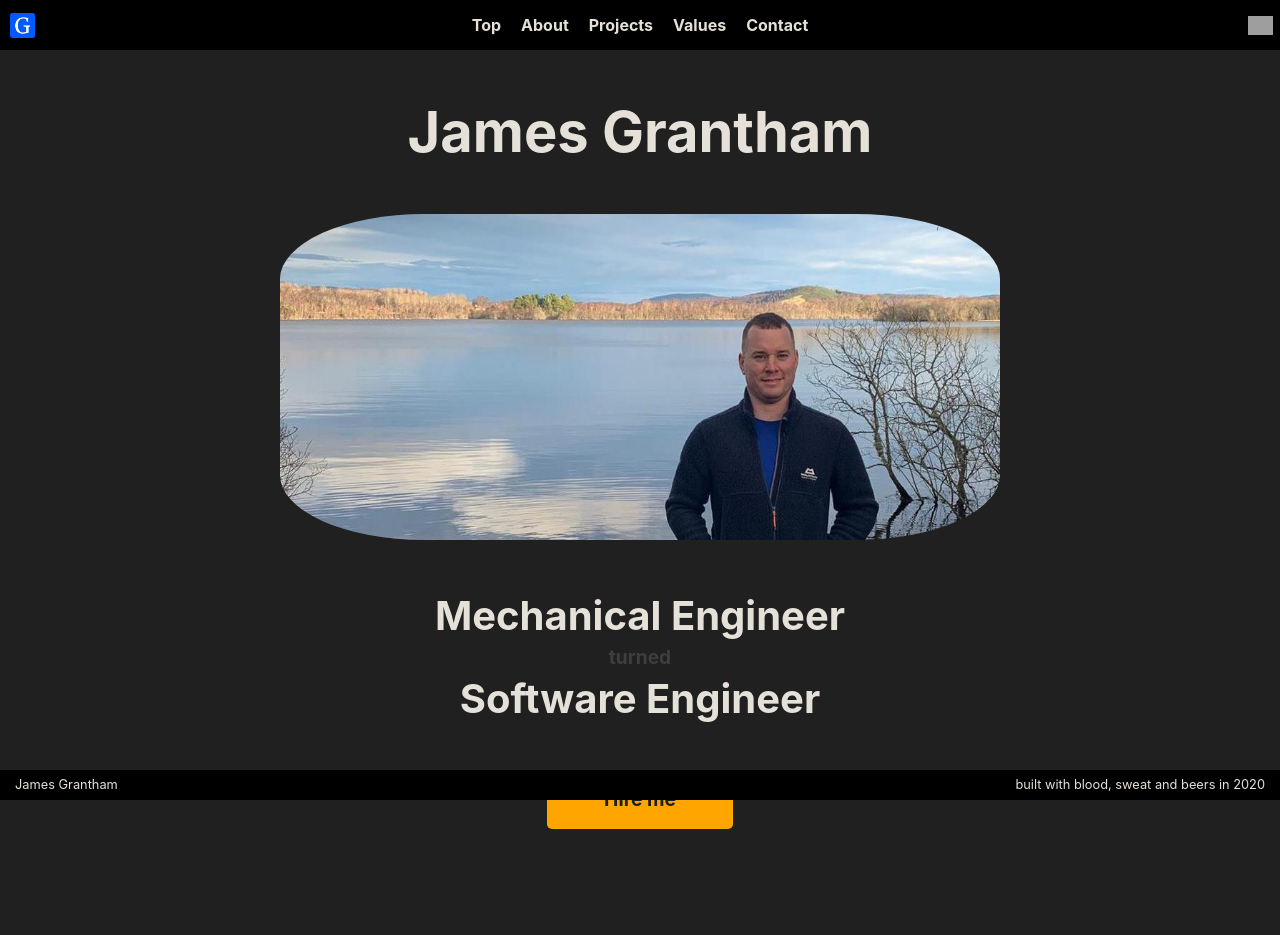
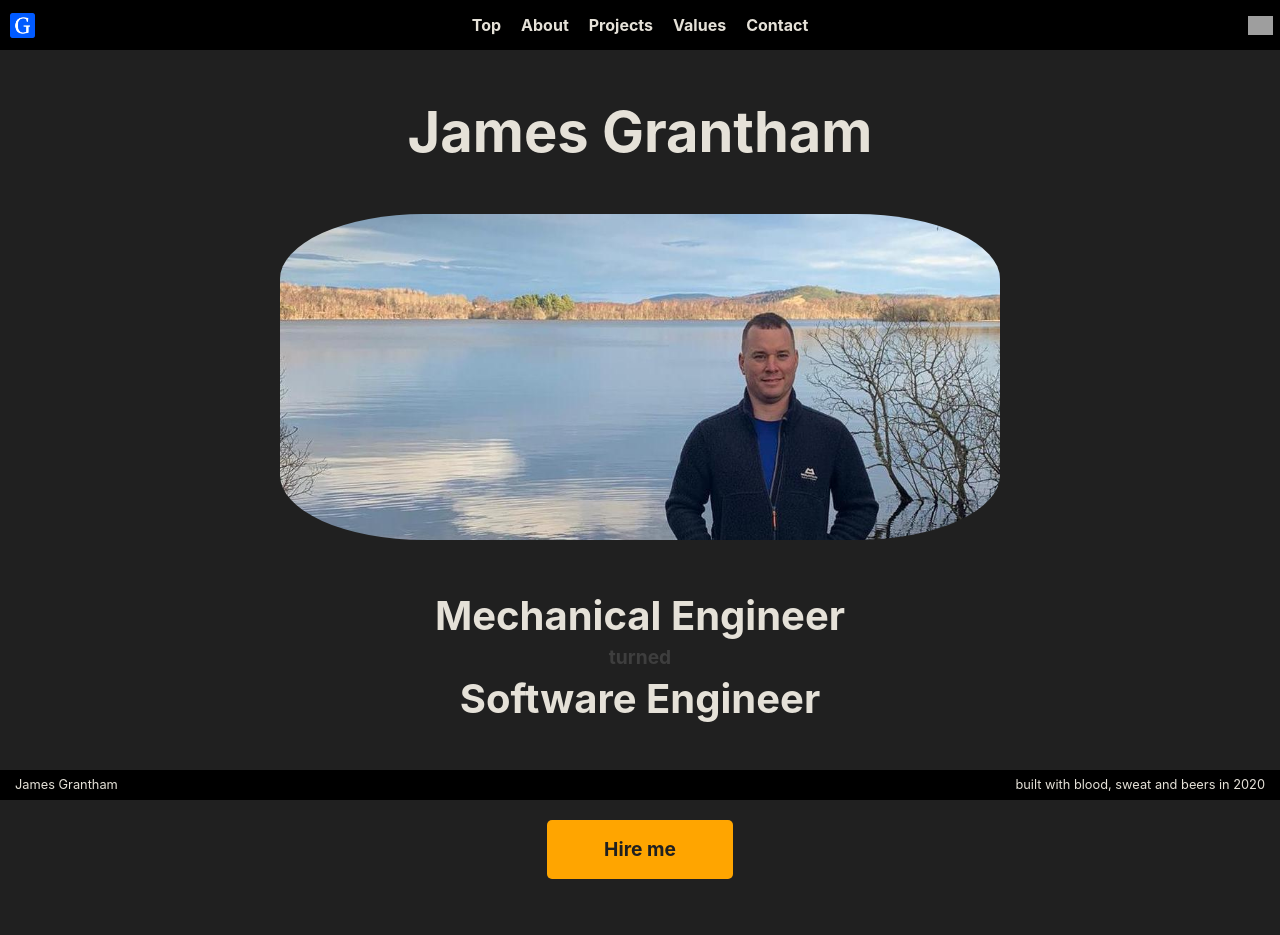
Before and after one commit to jrgrantham/james-grantham, a React (Create React App) app: page / in a window 1280 px wide. Shown: the top 935 px of the page. Built offline with nearby package versions, Linux system fonts and the light colour scheme; grey boxes are pictures that could not be loaded.

Commit message:
refactor captions

```diff
--- a/src/components/landing/Captions.jsx
+++ b/src/components/landing/Captions.jsx
@@ -20,11 +20,12 @@ export default function LandingCaptions(props) {
           <Link
             to="/professional"
             onClick={() => {
-              props.setContent(values)
-              props.setSelected('Values')
+              props.setContent(values);
+              props.setSelected("Values");
             }}
+            className="toggle darkmode"
           >
-            <h5 className="toggle darkmode">{caption.title}</h5>
+            {caption.title}
           </Link>
         </div>
       ))}
--- a/src/components/landing/HireMe.jsx
+++ b/src/components/landing/HireMe.jsx
@@ -9,11 +9,11 @@ import {
   borderRad,
 } from "../../views/styling";
 
-export default function HireMe(props) {
+export default function HireMe() {
   return (
-    <Container id="about">
+    <Container>
       <p
-        className="button"
+        className=""
         onClick={() => {
           window.scrollTo({
             left: 0,
@@ -29,20 +29,14 @@ export default function HireMe(props) {
 }
 
 const Container = styled.div`
-  display: flex;
-  flex-direction: column;
-  justify-content: space-between;
-  align-items: center;
-  width 90%;
 
-  .button {
     color: ${appColourDark};
     font-weight: bold;
     background-color: ${buttonOrange};
     padding: 1rem 3.6rem;
     border-radius: ${borderRad}px;
     transition: all ${transition}s;
-    margin: 0 0 40px 0;
+    margin: 50px 0;
     cursor: pointer;
 
     @media (pointer: fine) {
@@ -51,5 +45,5 @@ const Container = styled.div`
         border-radius: ${borderRad * 3}px
       }
     }
-  }
+
 `;
--- a/src/components/landing/InitialView.jsx
+++ b/src/components/landing/InitialView.jsx
@@ -39,7 +39,7 @@ export default function LandingInitialView() {
   );
 }
 
-let vh = Math.max(window.innerHeight, 630);
+let vh = Math.max(window.innerHeight, 550);
 
 const colours = keyframes`
   0% {
--- a/src/components/landing/captionsStyling.jsx
+++ b/src/components/landing/captionsStyling.jsx
@@ -6,7 +6,6 @@ import {
   landingCaption,
   transition,
   borderRad,
-  fontColourDarkMode,
   landingCaptionDark,
   landingCaptionMaxWidth,
   buttonOrange,
@@ -14,10 +13,18 @@ import {
 
 export const Captions = styled(Container)`
   max-width: ${landingCaptionMaxWidth};
-  align-items: stretch;
   margin-bottom: 60px;
+  // padding: 0 50px;
+
+  .caption {
+    display: flex;
+    width: 100%;
+    margin-bottom: 20px;
+    justify-content: center;
+  }
 
   @media (min-width: ${mediaBreak}) {
+    padding: 50px;
     .left {
       justify-content: flex-start;
     }
@@ -26,38 +33,21 @@ export const Captions = styled(Container)`
     }
   }
 
-  .caption {
-    display: flex;
-  }
-
   a {
-    color: inherit
-    margin: auto;
-    margin-bottom: 20px;
-    width: 85%;
-
-    @media (min-width: ${mediaBreak}) {
-      margin: 0 80px 40px 80px;
-      width: 450px;
-      // min-height: 80px;
-    }
-  }
-
-  h5 {
-    background-color: ${landingCaption};
+    font-weight: bold;
     display: flex;
     justify-content: center;
     align-items: center;
+    width: 90%;
+    min-height: 60px;
+    background-color: ${landingCaption};
     border: 1px solid ${landingCaptionBorder};
     border-radius: ${borderRad}px;
-    // width: 85%;
-    min-height: 70px;
     transition: transform ${transition}s, border ${transition}s, color ${transition}s;
 
     @media (min-width: ${mediaBreak}) {
-      // margin: 0 80px 40px 80px;
       width: 450px;
-      min-height: 80px;
+      min-height: 70px;
     }
 
     @media (pointer: fine) {
@@ -69,8 +59,7 @@ export const Captions = styled(Container)`
     }
   }
 
-  h5.darkmode {
+  a.darkmode {
     background-color: ${landingCaptionDark};
-    // color: ${fontColourDarkMode};
   }
 `;
--- a/src/components/reusable/ContactForm.jsx
+++ b/src/components/reusable/ContactForm.jsx
@@ -7,7 +7,7 @@ import { validationSchema } from "../../helpers/validationSchema";
 // import 'react-toastify/dist/ReactToastify.css';
 import axios from "axios";
 import url from "../../helpers/url";
-import { borderRad, transition, buttonBlue, fontColourDarkMode, appColour, landingCaptionBorder } from "../../views/styling";
+import { borderRad, transition, landingCaptionBorder } from "../../views/styling";
 
 const sendmailApi = url() + "sendmail";
 
@@ -58,7 +58,7 @@ export default function Contact(props) {
             onClick={e => {
               e.stopPropagation();
             }}
-          ><h6>jamesrgrantham (at) gmail (dot) com</h6>
+          ><p className='email'>jamesrgrantham (at) gmail (dot) com</p>
           <p>or</p>
             <div data-testid="nameField" className="inputField">
               <input
--- a/src/views/styling.js
+++ b/src/views/styling.js
@@ -37,7 +37,7 @@ export const projectCardBackDark = landingHeader;
 export const landingCaption = projectCardBack;
 export const landingCaptionDark = landingHeader;
 export const landingCaptionBorder = projectCardBorder;
-export const landingCaptionMaxWidth = "1000px";
+export const landingCaptionMaxWidth = "900px";
 
 export const landingBoysBack = landingCaptionBorder;
 export const landingBoysButton = appColour;
```
